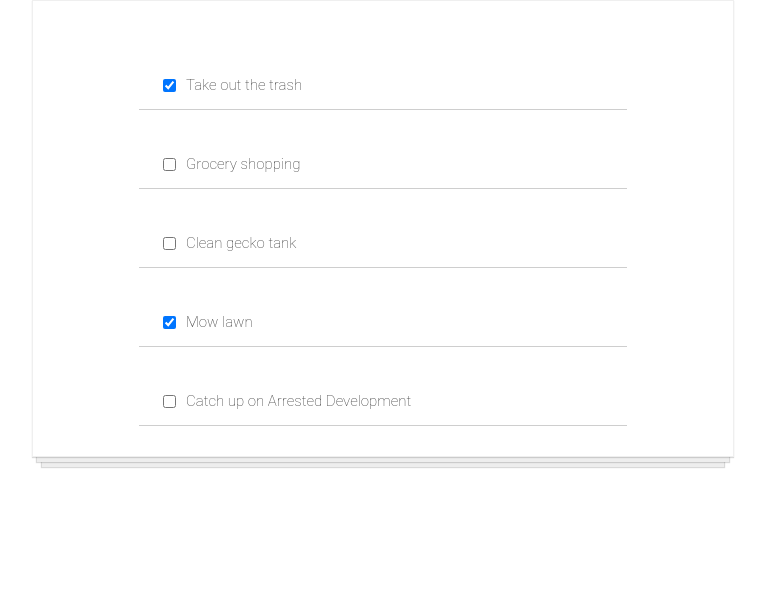
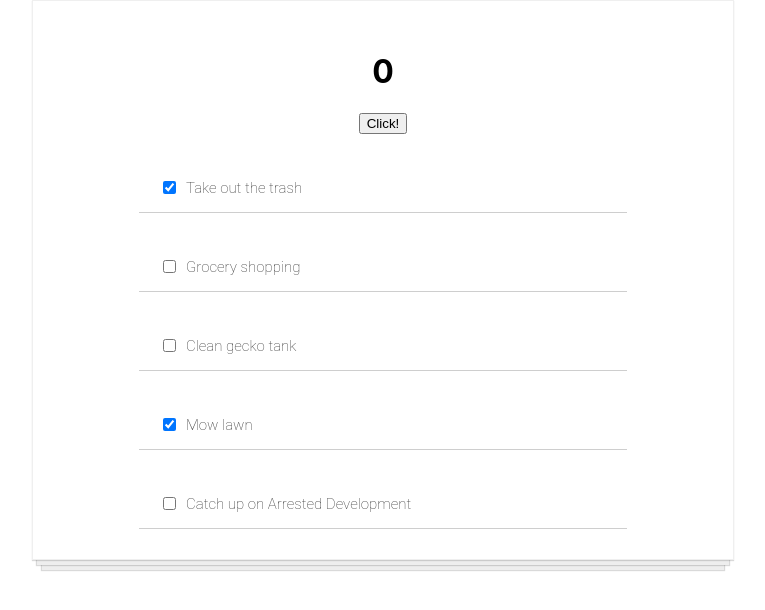
Before and after one commit to netrebel/react-todos, a React (Create React App) app: page / in a window 1280 px wide. Shown: the top 610 px of the page, without its empty margins (257-1022 px from the left). Built offline with nearby package versions, Linux system fonts and the light colour scheme.

Commit message:
Binding a button to a function

```diff
--- a/src/App.js
+++ b/src/App.js
@@ -8,14 +8,27 @@ class App extends React.Component {
   constructor() {
     super();
     this.state = {
-      todoItems : todosData.map(item => <TodoItem key={item.id} item={item} />)
+      todos: todosData,
+      count: 0
     }
+    this.handleClick = this.handleClick.bind(this);
+  }
+
+  handleClick() {
+    this.setState(prevState => {
+      return {
+        count: prevState.count + 1
+      }
+    })
   }
 
   render() {
+    const todoItems = this.state.todos.map(item => <TodoItem key={item.id} item={item} />)
     return (
       <div className="todo-list">
-        {this.state.todoItems}
+        <h1>{this.state.count}</h1>
+        <button onClick={this.handleClick}>Click!</button>
+        {todoItems}
       </div>
     );
   }
```
